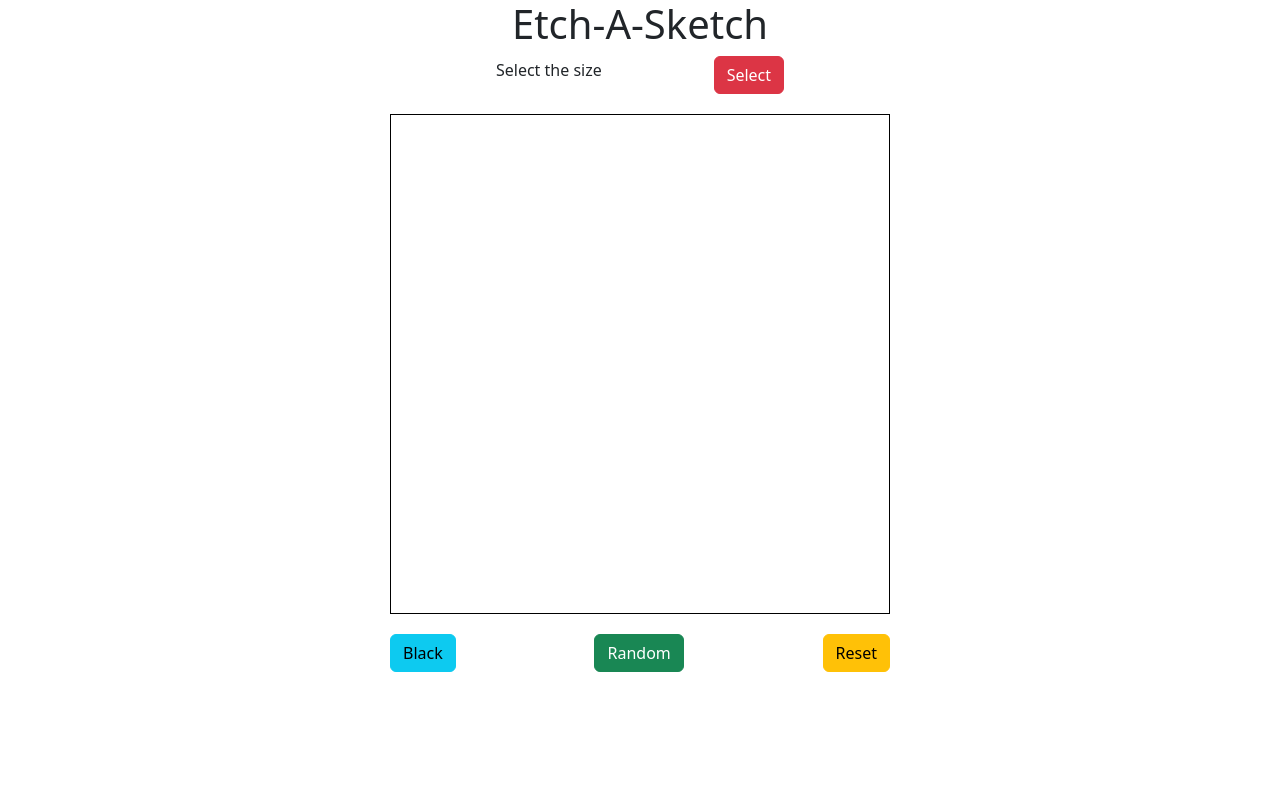
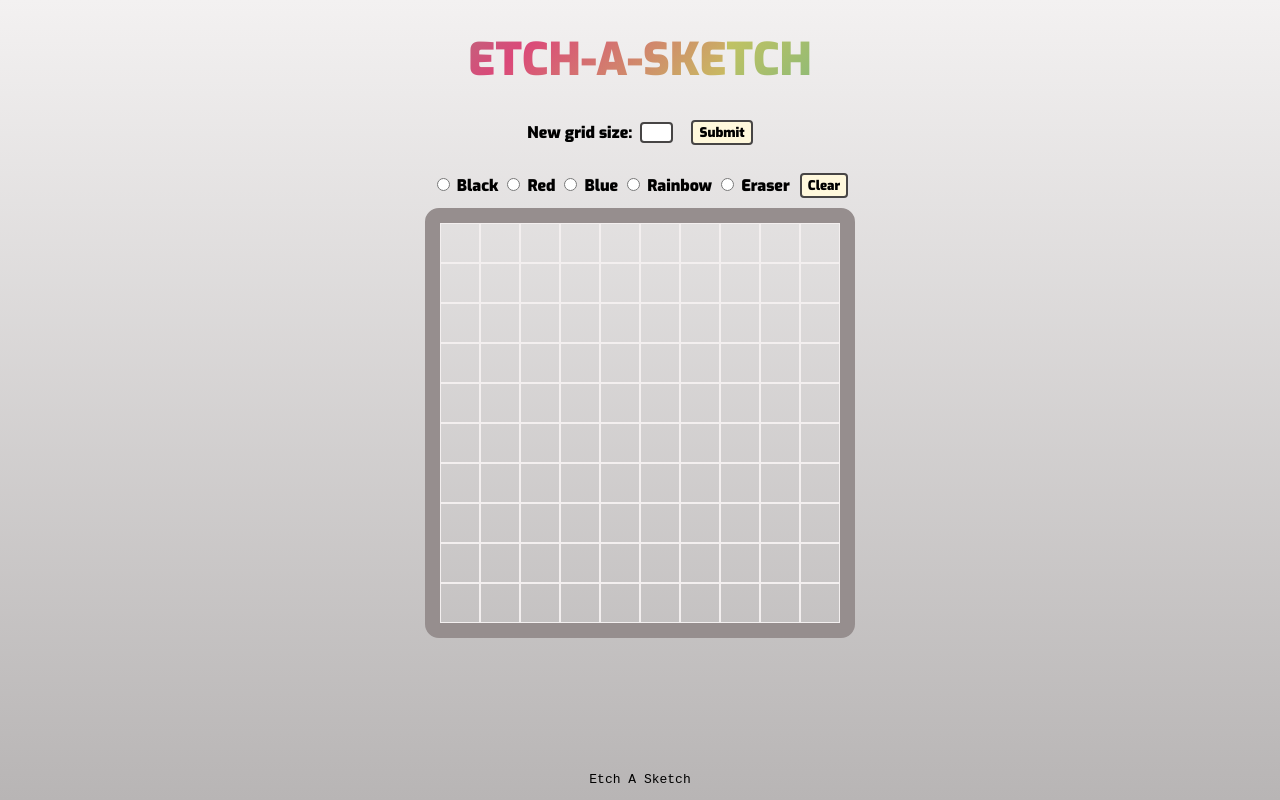
Before and after one commit to Patty-bot/Etch-a-Sketch, a plain HTML site: page index.html in a window 1280 px wide. Drawn offline with nearby package versions, Linux system fonts and the light colour scheme.

Commit message:
Second commit

```diff
--- a/index.css
+++ /dev/null
@@ -1,30 +0,0 @@
-body{
-    display: flex;
-    justify-content: center;
-    align-items: center;
-    flex-direction: column;
-}
-
-.header{
-    display: flex;
-    flex-direction: row;
-    align-items: center;
-    width: 400px;
-    justify-content: space-around;
-    margin-bottom: 20px;
-}
-
-.footer{
-    display: flex;
-    flex-direction: row;
-    justify-content: space-between;
-    width: 500px;
-    align-items: center;
-    margin-top: 20px;
-}
-
-.board{
-    width: 500px;
-    height: 500px;
-    border: 1px solid black;
-}
--- a/index.html
+++ b/index.html
@@ -1,22 +1,45 @@
 <!DOCTYPE html>
 <html lang="en">
 <head>
-    <title>Etch-A-Sketch</title>
-    <link rel="stylesheet" href="index.css">
-    <link rel="stylesheet" href="https://cdn.jsdelivr.net/npm/bootstrap@5.3.0/dist/css/bootstrap.min.css">
-    <script src="index.js"></script>
+    <meta charset="UTF-8">
+    <meta http-equiv="X-UA-Compatible" content="IE=edge">
+    <meta name="viewport" content="width=device-width, initial-scale=1.0">
+    <title>Etch-a-sketch</title>
+    <link rel="stylesheet" href="style.css">
 </head>
 <body>
-    <h1>Etch-A-Sketch</h1>
-    <div class="header">
-        <h6>Select the size</h6>
-        <button id="popup" class="btn btn-danger">Select</button>
+    <div id="header">
+        <h1 class="animate-charcter">Etch-a-Sketch</h1>
+
+    <div id="form" class="form">
+        <p>New grid size:</p><input type="text" id="user-number" class="user-number">
+        <p id="copy-input"></p>
+        <button id='user-submit' class="user-submit">Submit</button>
+      </div>
+      <p id="prompt"></p>
+
+      <div id="buttons">
+      <form id=button-container>
+        <input type="radio" id="black-pen" name="pen" value="black-pen"> <label for="black-pen">Black</label>
+        <input type="radio" id="red-pen" name="pen" value="red-pen"> <label for="red-pen">Red</label>
+        <input type="radio" id="blue-pen" name="pen" value="blue-pen"> <label for="blue-pen">Blue</label>
+        <input type="radio" id="rainbow" name="pen" value="rainbow"> <label for="Rainbow">Rainbow</label>
+        <input type="radio" id="eraser" name="pen" value="eraser"> <label for="eraser">Eraser</label>
+      </form>
+      <button id="clear-button">Clear</button>
+      </div>
+
+      <div class="canvas">
+        <div class="container">
+        </div>
     </div>
-    <div class="board"></div>
-    <div class="footer">
-        <button class="btn btn-info">Black</button>
-        <button class="btn btn-success">Random</button>
-        <button class="btn btn-warning">Reset</button>
+
+    <div id="footer">
+        <p> Etch A Sketch </p>
     </div>
+
+</div>
+
+    <script src="script.js"></script>
 </body>
 </html>
--- /dev/null
+++ b/script.js
@@ -0,0 +1,99 @@
+let containerDiv = document.querySelector('.container');
+let userValue = document.getElementById('user-number');
+let userSubmit = document.getElementById('user-submit');
+let promptText = document.getElementById('prompt');
+let copyInput = document.getElementById('copy-input');
+let clearButton = document.getElementById('clear-button');
+
+userValue.addEventListener('focus', entryHint);
+userValue.addEventListener('keyup', duplicateGrid);
+userSubmit.addEventListener('click', makeGrid);
+clearButton.addEventListener('click', clearGrid);
+
+
+makeGrid();
+draw();
+
+function duplicateGrid() {
+    let userGrid = userValue.value;
+    copyInput.textContent = "x " + userGrid;
+}
+
+function entryHint() {
+    promptText.textContent = "Enter a number between 2 and 99.";
+}
+
+
+function makeGrid() {
+    let number = userValue.value;
+    if(number < 0 || number > 99 || isNaN(number)) {
+        promptText.textContent = "Make sure it's a number from 2 to 99!";
+    } else {
+    promptText.textContent = "";
+    copyInput.textContent = "";
+    userValue.value = "";
+    containerDiv.innerHTML = "";
+    if (number == 0 || number > 99 || number == "") {
+        for(let i = 0; i < 10; i++) {
+            let row = document.createElement('div');
+            row.classList.add('row');
+            containerDiv.appendChild(row);
+            for(let k = 0; k < 10; k++) {
+                let column = document.createElement('div');
+                column.classList.add('column')
+                row.appendChild(column);
+            }
+            }
+        }   else {
+        for(let i = 0; i < number; i++) {
+            let row = document.createElement('div');
+            row.classList.add('row');
+            containerDiv.appendChild(row);
+            for(let k = 0; k < number; k++) {
+                let column = document.createElement('div');
+                column.classList.add('column')
+                row.appendChild(column);
+        }
+    }
+}
+}
+
+draw();
+}
+
+
+function draw() {
+    let columns = document.getElementsByClassName("column");
+    for (let i = 0; i < columns.length; i++) {
+        columns[i].addEventListener("mouseover", changeColor);
+        }
+
+function changeColor() {
+    let blackRadio = document.getElementById('black-pen');
+    let redRadio = document.getElementById('red-pen');
+    let blueRadio = document.getElementById('blue-pen');
+    let rainbow = document.getElementById('rainbow');
+    let eraserRadio = document.getElementById('eraser');
+
+    if (blackRadio.checked) {
+        this.style.backgroundColor = '#2e2b2b';
+    } else if (redRadio.checked) {
+        this.style.backgroundColor = '#da2d2d'
+    } else if (blueRadio.checked) {
+        this.style.backgroundColor = "#3f33dd"
+    } else if (eraserRadio.checked) {
+        this.style.backgroundColor = ''
+    } else if (rainbow.checked) {
+        let randomColor = Math.floor(Math.random()*16777215).toString(16);
+        this.style.backgroundColor = "#" + randomColor;
+    }
+}
+}
+
+
+function clearGrid() {
+    let columns = document.getElementsByClassName("column");
+    for (let i = 0; i < columns.length; i++) {
+        columns[i].style.backgroundColor = '';
+    }
+    }
--- /dev/null
+++ b/style.css
@@ -0,0 +1,169 @@
+@import url('https://fonts.googleapis.com/css2?family=Exo:wght@900&display=swap');
+
+html, body {
+    margin: 0;
+    padding: 0;
+    margin: 0;
+    font-family: Exo;
+    background: linear-gradient(#f3f1f1, #b8b5b5);
+    background-repeat: no-repeat;
+    height: 100%;
+    width: 100%;
+    display: flex;
+    justify-content: center;
+
+}
+
+#header {
+    display: flex;
+    flex-direction: column;
+    align-items: center;
+    justify-content: center;
+}
+
+.form p {
+    margin: 0;
+    padding: 0;
+}
+
+.animate-charcter
+{
+   text-transform: uppercase;
+  background-image: linear-gradient(
+    -225deg,
+    #c7c360 0%,
+    #70b683 29%,
+    #db4879 67%,
+    #c7c360 100%
+  );
+  background-size: auto auto;
+  background-clip: border-box;
+  background-size: 200% auto;
+  color: #fff;
+  background-clip: text;
+  -webkit-background-clip: text;
+  -webkit-text-fill-color: transparent;
+  animation: textclip 8s linear infinite;
+  display: inline-block;
+      font-size: 45px;
+}
+
+@keyframes textclip {
+  to {
+    background-position: 200% center;
+  }
+}
+
+#intro {
+    display: flex;
+    align-items: center;
+    justify-content: center;
+}
+
+.form {
+    display: flex;
+    align-items: center;
+    justify-content: center;
+}
+
+.user-number {
+    width: 25px;
+    border: 2px solid rgb(71, 69, 69);
+    margin-left: 8px;
+    margin-right: 8px;
+    border-radius: 4px;
+}
+
+.user-submit {
+    padding: 2px;
+    padding-right: 6px;
+    padding-left: 6px;
+    background-color: cornsilk;
+    border-radius: 4px;
+    font-family: exo;
+    border: 2px solid rgb(71, 69, 69);
+    cursor: pointer;
+ }
+
+ #copy-input {
+     margin-right: 10px;
+ }
+
+#prompt {
+    font-size: 14px;
+    color: rgb(228, 72, 72);
+}
+
+button {
+    padding: 2px;
+    padding-right: 6px;
+    padding-left: 6px;
+    background-color: cornsilk;
+    border-radius: 4px;
+    font-family: exo;
+    border: 2px solid rgb(71, 69, 69);
+    cursor: pointer;
+}
+
+#buttons {
+    display: flex;
+    align-items: center;
+    justify-content: center;
+    gap: 10px;
+    margin-bottom: 10px;
+}
+
+.canvas {
+    display: flex;
+    align-items: center;
+    justify-content: center;
+}
+
+
+
+.container {
+    height: 400px;
+    width: 400px;
+    display: flex;
+    flex-direction: column;
+    border: 15px solid rgb(150, 142, 142);
+    border-radius: 14px;
+}
+
+.row {
+    display: flex;
+    flex: 1;
+}
+
+.column {
+    border: 1px solid rgb(243, 239, 239);
+    flex: 1;
+}
+
+.column-black {
+    border: 1px solid rgb(26, 25, 25);
+    background-color: rgb(46, 43, 43);
+    flex: 1;
+}
+
+.column-red {
+    border: 1px solid rgb(97, 71, 71);
+    background-color: rgb(218, 45, 45);
+    flex: 1;
+}
+
+.column-blue {
+    border: 1px solid rgb(67, 62, 87);
+    background-color: rgb(63, 51, 221);
+    flex: 1;
+}
+
+#footer {
+    display: flex;
+    align-items: center;
+    justify-content: center;
+    font-family: sans-serif;
+    font-family: monospace;
+    font-size: 13px;
+    margin-top: auto;
+}
```
Also changed, not shown: index.js (deleted).
